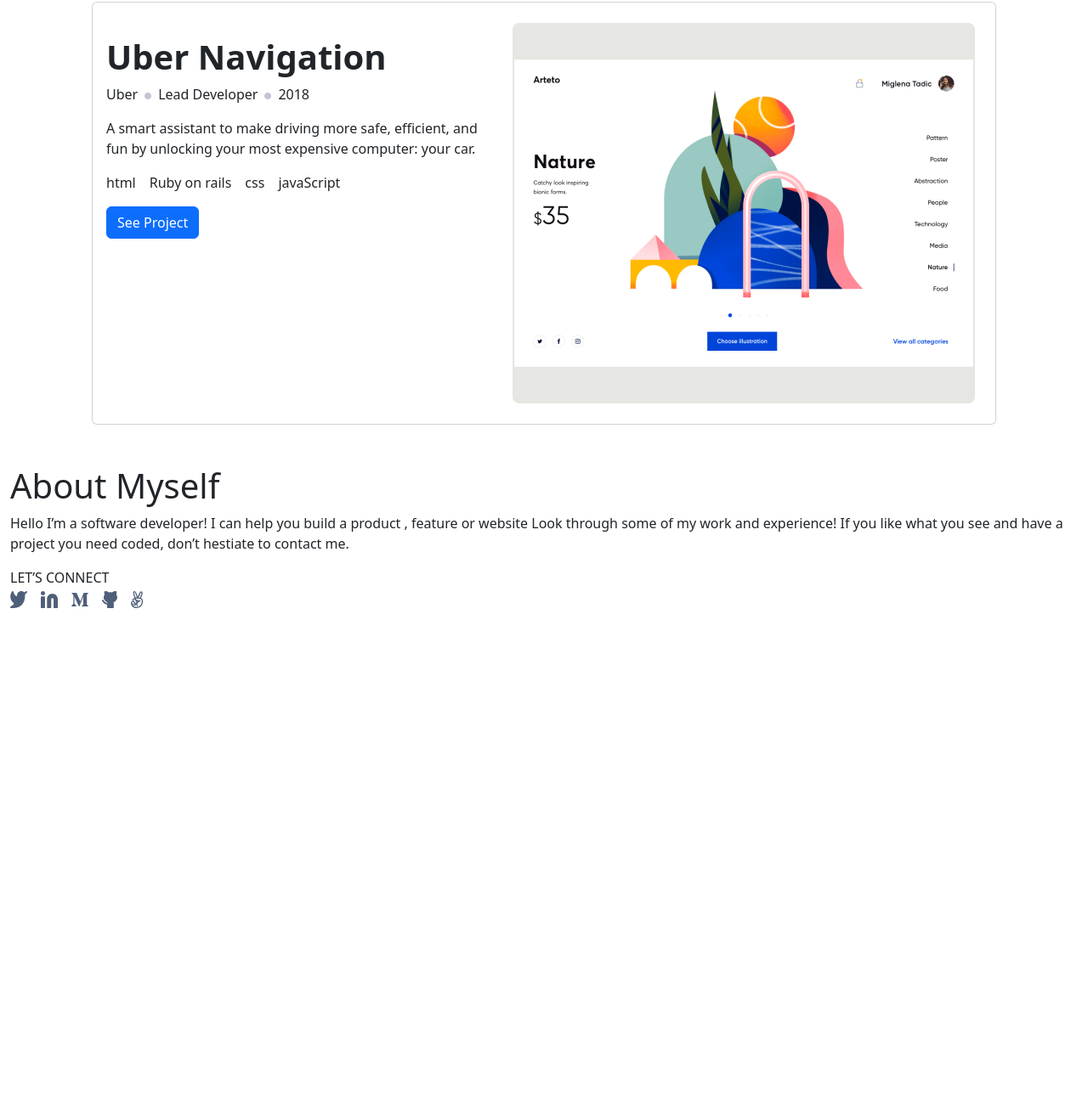
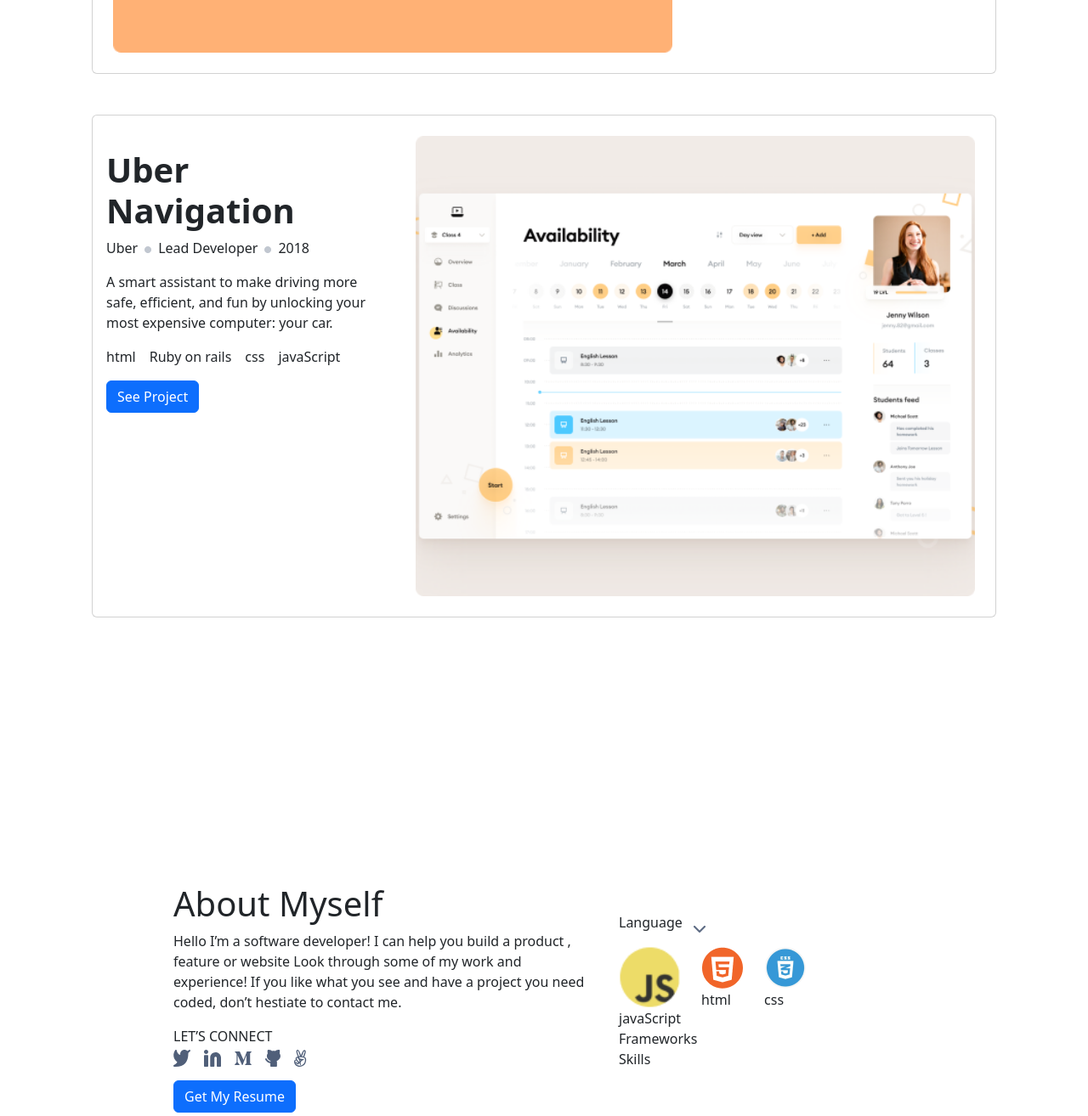
Before and after one commit to d4nQw3rty/Create-application-with-boostrap, a website: page index.html in a window 1280 px wide. Shown: the part 2547-3861 px from the top of the page at 85% size. Before the commit the page ends 3279 px from the top, so only its background shows below. Drawn offline with Linux system fonts and the light colour scheme.

Commit message:
Update index.html
create language list skill

```diff
--- a/index.html
+++ b/index.html
@@ -46,7 +46,7 @@
             <div class="card flex-row mb-5">
                 <img src="/img/cards-img/Snapshoot-Portfolio-desktop-01.png" class="card-img-top p-4"
                     alt="Portfolio image">
-                <div class="card-body">
+                <div class="card-body col-6">
                     <h5 class="card-title fw-bold fs-1 pt-4">Tonic</h5>
                     <ul class="d-flex flex-row list-unstyled gap-2">
                         <li class="fw-normal">CANOPY</li>
@@ -66,7 +66,7 @@
                 </div>
             </div>
             <div class="card flex-row mb-5">
-                <img src="/img/cards-img/Snapshoot-Portfolio-desktop-01.png" class="card-img-top order-1 p-4"
+                <img src="/img/cards-img/Snapshoot-Portfolio-desktop-02.png" class="card-img-top order-1 p-4"
                     alt="Portfolio image">
                 <div class="card-body">
                     <h5 class="card-title fw-bold fs-1 pt-4">Multi-Post Stories</h5>
@@ -89,9 +89,9 @@
                 </div>
             </div>
             <div class="card flex-row mb-5">
-                <img src="/img/cards-img/Snapshoot-Portfolio-desktop-01.png" class="card-img-top p-4"
+                <img src="/img/cards-img/Snapshoot-Portfolio-desktop-03.png" class="card-img-top p-4"
                     alt="Portfolio image">
-                <div class="card-body">
+                <div class="card-body col-6">
                     <h5 class="card-title fw-bold fs-1 pt-4">Facebook 360</h5>
                     <ul class="d-flex flex-row list-unstyled gap-2">
                         <li class="fw-normal">FACEBOOK</li>
@@ -112,9 +112,9 @@
                 </div>
             </div>
             <div class="card flex-row mb-5">
-                <img src="/img/cards-img/Snapshoot-Portfolio-desktop-01.png" class="card-img-top order-1 p-4"
+                <img src="/img/cards-img/Snapshoot-Portfolio-desktop-04.png" class="card-img-top order-1 p-4"
                     alt="Portfolio image">
-                <div class="card-body">
+                <div class="card-body col-6">
                     <h5 class="card-title fw-bold fs-1 pt-4">Uber Navigation</h5>
                     <ul class="d-flex flex-row list-unstyled gap-2">
                         <li class="fw-normal">Uber</li>
@@ -135,9 +135,9 @@
                 </div>
             </div>
         </section>
-        <section class="about-section">
-            <div class="about-text">
-                <h1 class="title">About Myself</h1>
+        <section class="about-section d-flex flex-row vh-100 align-items-center px-5 mx-5 gap-4">
+            <div class="about-text col-6 ps-5 ms-5">
+                <h1 class="">About Myself</h1>
                 <p>Hello I’m a software developer! I can help you build a product , feature or website Look through some
                     of my work and experience! If you like what you see and have a project you need coded, don’t
                     hestiate to contact me.</p>
@@ -149,9 +149,27 @@
                     <li><a href="#"><img src="/img/list img/github.svg" alt="GitHub link"></a></li>
                     <li><a href="#"><img src="/img/list img/angelist.svg" alt="Angelist Link"></a></li>
                 </ul>
+                <a href="#" class="btn btn-primary">Get My Resume</a>
             </div>
-            <div class="skills">
+            <div class="d-flex flex-column col-6" id="skills">
+                    <ul class="list-unstyled d-flex flex-column ms-3">
+                        <li class="d-flex flex-column">
+                            <div class="d-flex flex-row">
+                                <span>Language</span>
+                              <img src="/img/Drop-arrow.png" alt="dropdown menu button">
+                            </div>
 
+                              <ul class="d-flex flex-row list-unstyled col-12 gap-4">
+                                <li class="d-flex flex-column"><img src="/img/js-Ellipse.png" alt="java script logo"> javaScript</li>
+                                <li class="d-flex flex-column m-0"><img src="/img/html-Ellipse.png" alt="html logo">html</li>
+                                <li class="d-flex flex-column"><img src="/img/css-Ellipse.png" alt="css logo"> css</li>
+
+                              </ul>
+                        </li>
+                        <li></li>
+                        <li>Frameworks</li>
+                        <li>Skills</li>
+                    </ul>
             </div>
         </section>
     </div>
```
